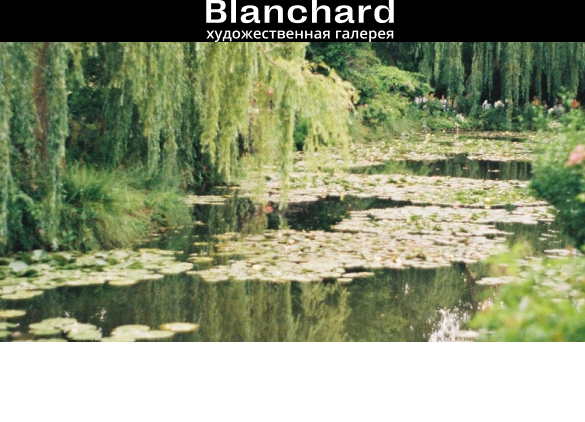
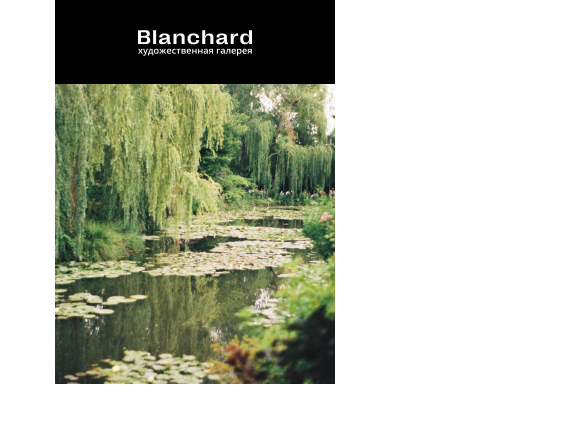
Before and after one commit to LehaGora/image, a plain HTML site: page index.html in a window 390 px wide. Shown: the whole page, 585 px wide, since content can reach past the window. Drawn offline with Linux system fonts and the light colour scheme.

Commit message:
add logomobile and heromobile

```diff
--- a/index.html
+++ b/index.html
@@ -20,6 +20,10 @@
       font-family: 'Open Sans', arial, sans-serif !important;
     }
 
+    [style*="Arial"] {
+      font-family: Arial, 'Open Sans', sans-serif !important;
+    }
+
     img {
       outline: none;
       text-decoration: none;
@@ -40,29 +44,48 @@
       mso-table-lspace: 0pt;
       mso-table-rspace: 0pt;
     }
+
+    @media (max-width: 620px) {
+			.table-600 {
+				width: 280px !important;
+			}
+
+      .d-none {
+        display: none;
+      }
+
+      .d-block {
+        display: block !important;
+      }
+
+		}
   </style>
 </head>
 
 <body style="margin: 0; padding: 0;">
   <div style="font-size:0px;font-color:#ffffff;opacity:0;visibility:hidden;width:0;height:0;display:none;">Тестовое письмо</div>
-  <table cellpadding="0" cellspacing="0" width="600" bgcolor="#ffffff" align="center">
+
+  <table cellpadding="0" cellspacing="0" class="table-600" width="600" bgcolor="#ffffff" align="center">
     <tr>
 			<td>
-				<table cellpadding="0" cellspacing="0" width="600" bgcolor="#000000">
+				<table cellpadding="0" cellspacing="0" class="table-600" width="600">
 					<tr>
-            <td align="center">
-              <img src="https://lehagora.github.io/image/logo.png" alt="Логотип">
+            <td align="center" style="padding-top:30px;padding-bottom:28px;" bgcolor="#000000">
+              <img class="d-none" src="https://lehagora.github.io/image/logo.png" alt="Логотип">
+              <img class="d-block" src="https://lehagora.github.io/image/logomobile.png" alt="Логотип" style="display:none;">
             </td>
           </tr>
           <tr>
             <td align="center">
-              <img src="https://lehagora.github.io/image/herodesktop.png" alt="Изображение">
+              <img class="d-none" src="https://lehagora.github.io/image/herodesktop.png" alt="Изображение">
+              <img class="d-block" src="https://lehagora.github.io/image/heromobile.png" alt="Изображение" style="display:none;">
             </td>
           </tr>
 				</table>
 			</td>
 		</tr>
   </table>
+
 </body>
 
 </html>
```
Also changed, not shown: heromobile.png (added), logomobile.png (added).
